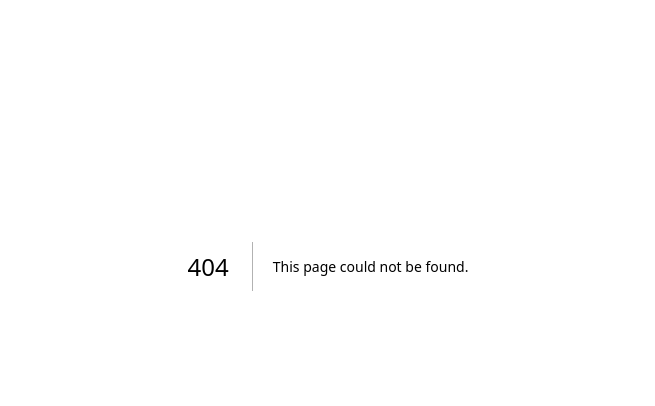
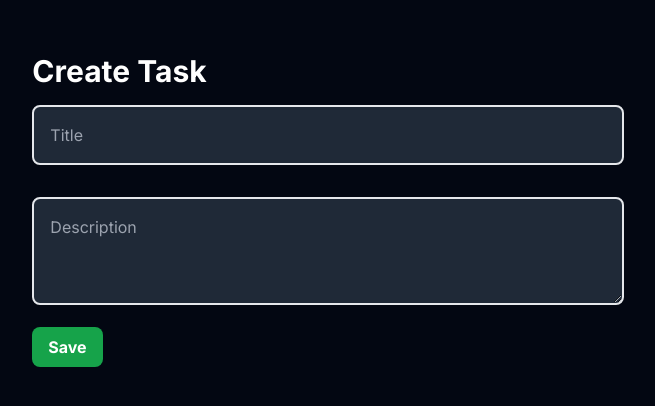
Before and after one commit to LugpDev2022/next-mongo, a Next.js app: page /tasks/new in a window 1280 px wide. Before the commit this address had no page. Shown: the part 150-556 px from the top of the page, without its empty margins (312-967 px from the left). Built offline with nearby package versions, Linux system fonts and the light colour scheme.

Commit message:
Formulario de crear tareas

```diff
--- /dev/null
+++ b/src/app/tasks/new/page.jsx
@@ -0,0 +1,70 @@
+'use client';
+
+import { useState } from 'react';
+import { useRouter } from 'next/navigation';
+
+const FormPage = () => {
+  const router = useRouter();
+  const [newTask, setNewTask] = useState({ title: '', description: '' });
+
+  const handleChange = ({ target }) => {
+    setNewTask({ ...newTask, [target.name]: target.value });
+  };
+
+  const handleSubmit = async (e) => {
+    e.preventDefault();
+
+    try {
+      const resp = await fetch('/api/tasks', {
+        method: 'POST',
+        body: JSON.stringify(newTask),
+        headers: {
+          'Content-Type': 'application/json',
+        },
+      });
+
+      const data = await resp.json();
+
+      if (resp.status === 200) {
+        router.push('/');
+        router.refresh();
+      }
+    } catch (e) {
+      console.log(e);
+    }
+  };
+
+  return (
+    <div className='h-[calc(100vh-7rem)] flex justify-center items-center'>
+      <form onSubmit={handleSubmit}>
+        <h1 className='font-bold text-3xl'>Create Task</h1>
+
+        <input
+          type='text'
+          name='title'
+          placeholder='Title'
+          className='bg-gray-800 border-2 w-full p-4 rounded-lg my-4'
+          onChange={handleChange}
+          value={newTask.title}
+        />
+        <textarea
+          className='bg-gray-800 border-2 w-full p-4 rounded-lg my-4'
+          name='description'
+          placeholder='Description'
+          rows={3}
+          onChange={handleChange}
+          value={newTask.description}
+        ></textarea>
+
+        <button
+          className='bg-green-600 hover:bg-green-700 text-white font-bold px-4 py-2 rounded-lg'
+          type='submit'
+        >
+          Save
+        </button>
+      </form>
+    </div>
+  );
+};
+
+export default FormPage;
```
